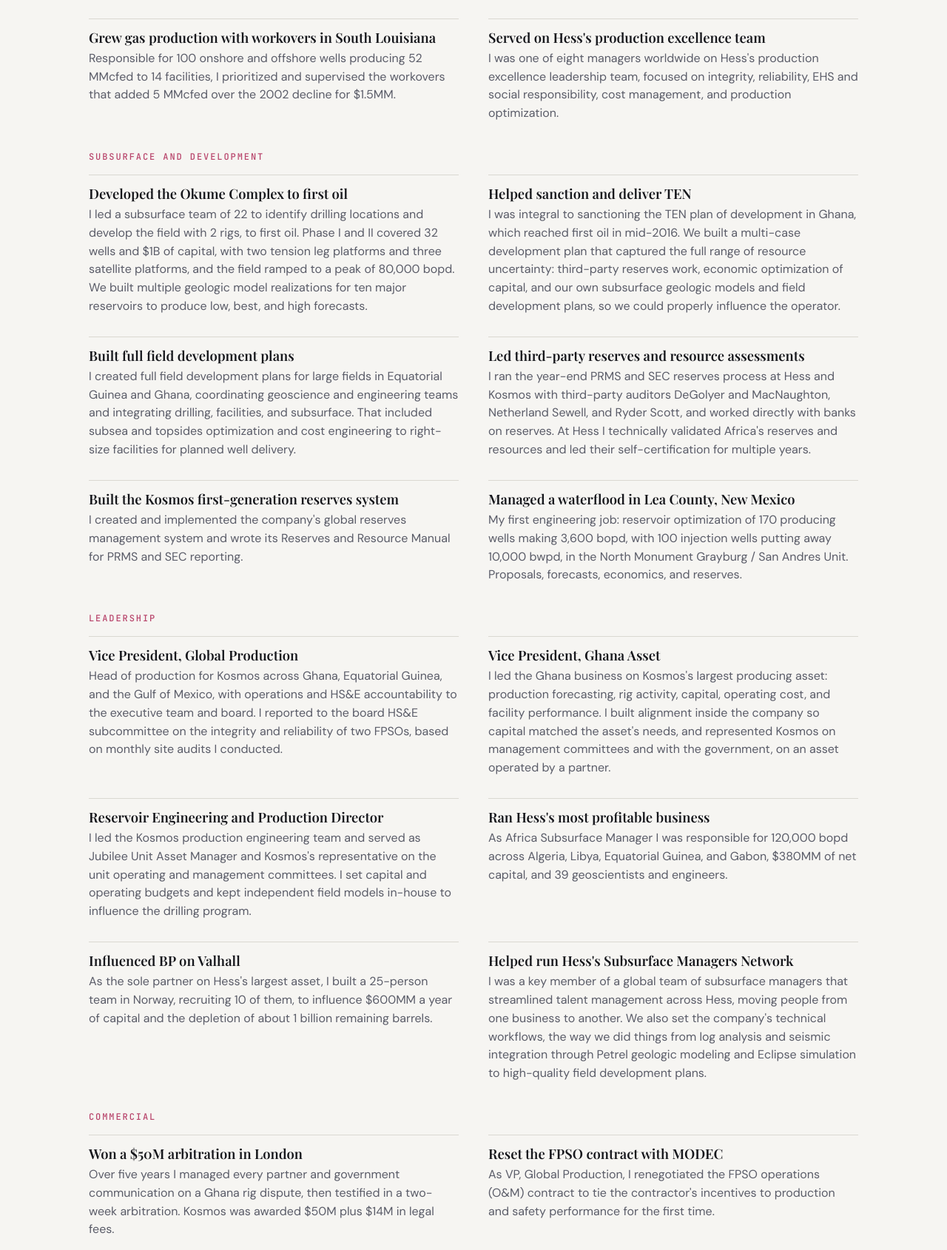
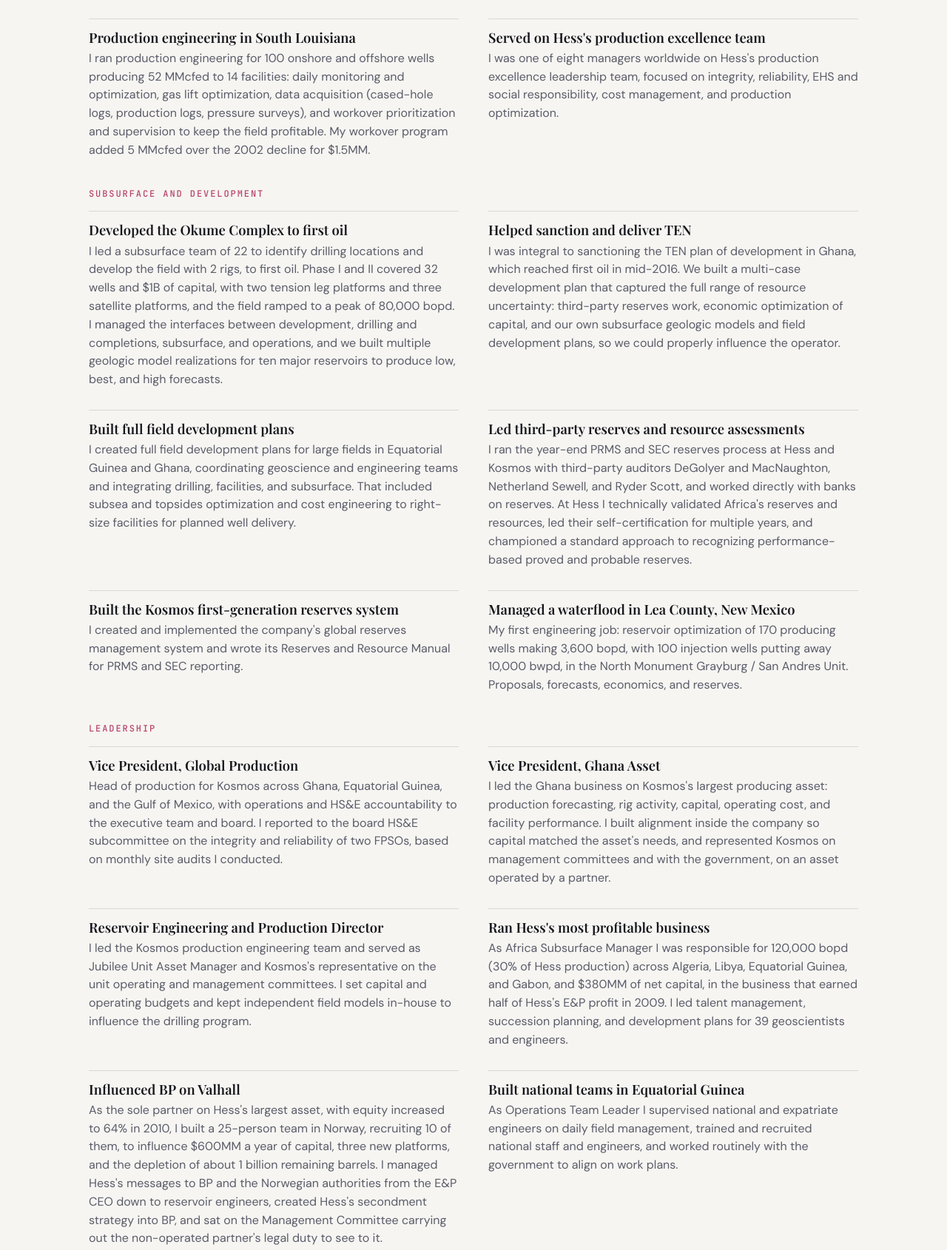
Before and after one commit to petro2458-wq/david-collier, a website: page index.html in a window 1280 px wide. Shown: the part 2082-3772 px from the top of the page at 74% size. Drawn offline with nearby package versions, Linux system fonts and the light colour scheme; a web font is replaced by a local one.

Commit message:
Deep pass: South Louisiana gas lift, Valhall, Africa, reserves, Okume, national teams, training
Co-Authored-By: Claude Opus 5.5 <noreply@anthropic.com>
Claude-Session: https://claude.ai/code/session_01Pt3DDGL72TE18YNWHAMPSy

```diff
--- a/index.html
+++ b/index.html
@@ -202,19 +202,19 @@ footer p { max-width: none; }
     <div class="acc-groups">
       <div class="acc-group"><h3 class="acc-label">Production and operations</h3>
       <div class="acc">
-      <div><h3>Started up 30,000+ bopd deepwater wells</h3><p>I led production and operations on the Ceiba Field and the Okume Complex, personally starting up high-PI wells with more than 30,000 bopd of productivity. I built deep experience bringing wells with different gas volume fractions, water cuts, and reservoir pressures into a combined manifold, and allocating water injection to maintain production.</p></div>
+      <div><h3>Started up 30,000+ bopd deepwater wells</h3><p>I led production and operations on the Ceiba Field and the Okume Complex, personally starting up high-PI wells with more than 30,000 bopd of productivity. I built deep experience bringing wells with different gas volume fractions, water cuts, and reservoir pressures into a combined manifold, managing well and facility performance daily with the FPSO's offshore installation manager, and allocating water injection to maintain production.</p></div>
       <div><h3>Led a multi-year subsea pump campaign at Ceiba</h3><p>Ceiba produced 40,000 bopd from 30 deepwater subsea wells, and its eleven subsea multiphase pumps were failing early. I led a multi-year root-cause and sparing strategy with FRAMO in Bergen, managing pump retrievals, teardowns, and design improvements, and the field later added gas lift. I also built a deferred-oil tracker and remote monitoring, improved subsea flow-meter calibration, and led a 20-person, 30-day vessel campaign for the baseline subsea inspection. It gave me a deep, hands-on understanding of subsea flow, artificial lift, and production engineering.</p></div>
       <div><h3>Kept Jubilee producing at 100,000 bopd</h3><p>As Jubilee Unit Asset Manager, I set budgets and influenced the drilling program on Kosmos's only producing asset, and owned the gas-handling solution when re-injection became a reservoir constraint before gas export was ready.</p></div>
       <div><h3>Kept Jubilee running through a turret failure</h3><p>We learn the most when things go wrong. When the Jubilee FPSO's turret failed, the field ran for more than three years with the vessel held on heading by tugs. I worked on the field operations plan for that period, the offloading strategy, the repair work running in parallel, and the insurance recovery.</p></div>
-      <div><h3>Grew gas production with workovers in South Louisiana</h3><p>Responsible for 100 onshore and offshore wells producing 52 MMcfed to 14 facilities, I prioritized and supervised the workovers that added 5 MMcfed over the 2002 decline for $1.5MM.</p></div>
+      <div><h3>Production engineering in South Louisiana</h3><p>I ran production engineering for 100 onshore and offshore wells producing 52 MMcfed to 14 facilities: daily monitoring and optimization, gas lift optimization, data acquisition (cased-hole logs, production logs, pressure surveys), and workover prioritization and supervision to keep the field profitable. My workover program added 5 MMcfed over the 2002 decline for $1.5MM.</p></div>
       <div><h3>Served on Hess's production excellence team</h3><p>I was one of eight managers worldwide on Hess's production excellence leadership team, focused on integrity, reliability, EHS and social responsibility, cost management, and production optimization.</p></div>
       </div></div>
       <div class="acc-group"><h3 class="acc-label">Subsurface and development</h3>
       <div class="acc">
-      <div><h3>Developed the Okume Complex to first oil</h3><p>I led a subsurface team of 22 to identify drilling locations and develop the field with 2 rigs, to first oil. Phase I and II covered 32 wells and $1B of capital, with two tension leg platforms and three satellite platforms, and the field ramped to a peak of 80,000 bopd. We built multiple geologic model realizations for ten major reservoirs to produce low, best, and high forecasts.</p></div>
+      <div><h3>Developed the Okume Complex to first oil</h3><p>I led a subsurface team of 22 to identify drilling locations and develop the field with 2 rigs, to first oil. Phase I and II covered 32 wells and $1B of capital, with two tension leg platforms and three satellite platforms, and the field ramped to a peak of 80,000 bopd. I managed the interfaces between development, drilling and completions, subsurface, and operations, and we built multiple geologic model realizations for ten major reservoirs to produce low, best, and high forecasts.</p></div>
       <div><h3>Helped sanction and deliver TEN</h3><p>I was integral to sanctioning the TEN plan of development in Ghana, which reached first oil in mid-2016. We built a multi-case development plan that captured the full range of resource uncertainty: third-party reserves work, economic optimization of capital, and our own subsurface geologic models and field development plans, so we could properly influence the operator.</p></div>
       <div><h3>Built full field development plans</h3><p>I created full field development plans for large fields in Equatorial Guinea and Ghana, coordinating geoscience and engineering teams and integrating drilling, facilities, and subsurface. That included subsea and topsides optimization and cost engineering to right-size facilities for planned well delivery.</p></div>
-      <div><h3>Led third-party reserves and resource assessments</h3><p>I ran the year-end PRMS and SEC reserves process at Hess and Kosmos with third-party auditors DeGolyer and MacNaughton, Netherland Sewell, and Ryder Scott, and worked directly with banks on reserves. At Hess I technically validated Africa's reserves and resources and led their self-certification for multiple years.</p></div>
+      <div><h3>Led third-party reserves and resource assessments</h3><p>I ran the year-end PRMS and SEC reserves process at Hess and Kosmos with third-party auditors DeGolyer and MacNaughton, Netherland Sewell, and Ryder Scott, and worked directly with banks on reserves. At Hess I technically validated Africa's reserves and resources, led their self-certification for multiple years, and championed a standard approach to recognizing performance-based proved and probable reserves.</p></div>
       <div><h3>Built the Kosmos first-generation reserves system</h3><p>I created and implemented the company's global reserves management system and wrote its Reserves and Resource Manual for PRMS and SEC reporting.</p></div>
       <div><h3>Managed a waterflood in Lea County, New Mexico</h3><p>My first engineering job: reservoir optimization of 170 producing wells making 3,600 bopd, with 100 injection wells putting away 10,000 bwpd, in the North Monument Grayburg / San Andres Unit. Proposals, forecasts, economics, and reserves.</p></div>
       </div></div>
@@ -223,8 +223,9 @@ footer p { max-width: none; }
       <div><h3>Vice President, Global Production</h3><p>Head of production for Kosmos across Ghana, Equatorial Guinea, and the Gulf of Mexico, with operations and HS&amp;E accountability to the executive team and board. I reported to the board HS&amp;E subcommittee on the integrity and reliability of two FPSOs, based on monthly site audits I conducted.</p></div>
       <div><h3>Vice President, Ghana Asset</h3><p>I led the Ghana business on Kosmos's largest producing asset: production forecasting, rig activity, capital, operating cost, and facility performance. I built alignment inside the company so capital matched the asset's needs, and represented Kosmos on management committees and with the government, on an asset operated by a partner.</p></div>
       <div><h3>Reservoir Engineering and Production Director</h3><p>I led the Kosmos production engineering team and served as Jubilee Unit Asset Manager and Kosmos's representative on the unit operating and management committees. I set capital and operating budgets and kept independent field models in-house to influence the drilling program.</p></div>
-      <div><h3>Ran Hess's most profitable business</h3><p>As Africa Subsurface Manager I was responsible for 120,000 bopd across Algeria, Libya, Equatorial Guinea, and Gabon, $380MM of net capital, and 39 geoscientists and engineers.</p></div>
-      <div><h3>Influenced BP on Valhall</h3><p>As the sole partner on Hess's largest asset, I built a 25-person team in Norway, recruiting 10 of them, to influence $600MM a year of capital and the depletion of about 1 billion remaining barrels.</p></div>
+      <div><h3>Ran Hess's most profitable business</h3><p>As Africa Subsurface Manager I was responsible for 120,000 bopd (30% of Hess production) across Algeria, Libya, Equatorial Guinea, and Gabon, and $380MM of net capital, in the business that earned half of Hess's E&amp;P profit in 2009. I led talent management, succession planning, and development plans for 39 geoscientists and engineers.</p></div>
+      <div><h3>Influenced BP on Valhall</h3><p>As the sole partner on Hess's largest asset, with equity increased to 64% in 2010, I built a 25-person team in Norway, recruiting 10 of them, to influence $600MM a year of capital, three new platforms, and the depletion of about 1 billion remaining barrels. I managed Hess's messages to BP and the Norwegian authorities from the E&amp;P CEO down to reservoir engineers, created Hess's secondment strategy into BP, and sat on the Management Committee carrying out the non-operated partner's legal duty to see to it.</p></div>
+      <div><h3>Built national teams in Equatorial Guinea</h3><p>As Operations Team Leader I supervised national and expatriate engineers on daily field management, trained and recruited national staff and engineers, and worked routinely with the government to align on work plans.</p></div>
       <div><h3>Helped run Hess's Subsurface Managers Network</h3><p>I was a key member of a global team of subsurface managers that streamlined talent management across Hess, moving people from one business to another. We also set the company's technical workflows, the way we did things from log analysis and seismic integration through Petrel geologic modeling and Eclipse simulation to high-quality field development plans.</p></div>
       </div></div>
       <div class="acc-group"><h3 class="acc-label">Commercial</h3>
@@ -254,7 +255,7 @@ footer p { max-width: none; }
       <div class="depth">2012</div><div class="track kosmos"></div>
       <div class="entry" role="listitem"><h3>Reservoir Engineering and Production Director</h3><div class="org">Kosmos Energy · Dallas, TX · Apr 2012 to May 2014</div><p>Jubilee Unit Asset Manager at 100,000 bopd. Built the global reserves management system. Helped sanction the TEN plan of development.</p></div>
       <div class="depth">2010</div><div class="track"></div>
-      <div class="entry" role="listitem"><h3>Production Manager, Valhall Field</h3><div class="org">Hess Norge · Stavanger, Norway · May 2010 to Apr 2012</div><p>Led 25 subsurface and operations staff influencing operator BP on drilling, three new platforms, workovers, and decommissioning. Management Committee member for Valhall and other Norwegian licenses.</p></div>
+      <div class="entry" role="listitem"><h3>Production Manager, Valhall Field</h3><div class="org">Hess Norge · Stavanger, Norway · May 2010 to Apr 2012</div><p>Led 25 subsurface and operations staff influencing operator BP on drilling, three new platforms, workovers, and decommissioning. Management Committee member for Valhall and other Norwegian licenses. Before leaving Hess, I was offered the role of operations manager for the Bakken, leading more than 600 people.</p></div>
       <div class="depth">2008</div><div class="track"></div>
       <div class="entry" role="listitem"><h3>Africa Subsurface Manager</h3><div class="org">Hess Corporation · Houston, TX · Apr 2008 to May 2010</div><p>120,000 bopd, 30% of Hess production, and $380MM of net capital across four countries. Talent management for 39 geoscientists and engineers. Led Africa reserves self-certification for multiple years. Key member of the Hess Subsurface Managers Network, a global team that streamlined talent management, moved people between businesses, and raised the technical quality of field development plans across the company.</p></div>
       <div class="depth">2006</div><div class="track"></div>
@@ -400,7 +401,7 @@ footer p { max-width: none; }
 
   <footer>
     <p><strong>Education:</strong> Texas A&amp;M University, B.Sc. Petroleum Engineering, May 1998. Pi Epsilon Tau Honor Society, 1995 to 1998.</p>
-    <p><strong>Training:</strong> Reservoir and production engineering, well control, pressure transient analysis, petroleum geology, offshore survival and helicopter safety, Rice University management and leadership, Halliburton completion school, economics, nodal analysis.</p>
+    <p><strong>Training:</strong> Reservoir and production engineering, well control, pressure transient analysis, petroleum geology, offshore survival and helicopter safety, Rice University management and leadership, Halliburton completion school, economics, subsea network well configuration and nodal analysis, TapRoot root cause analysis.</p>
   </footer>
 </div>
 
```
